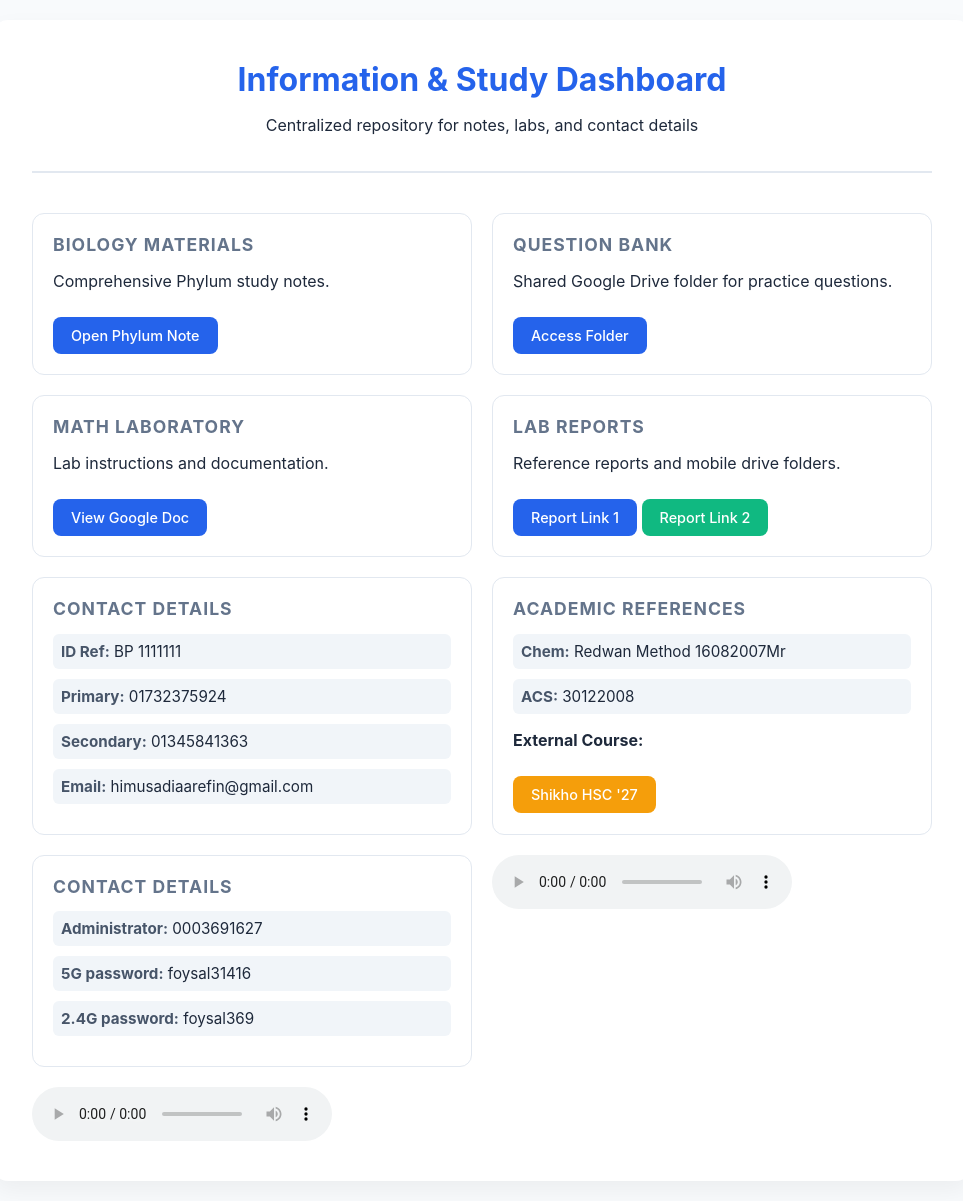
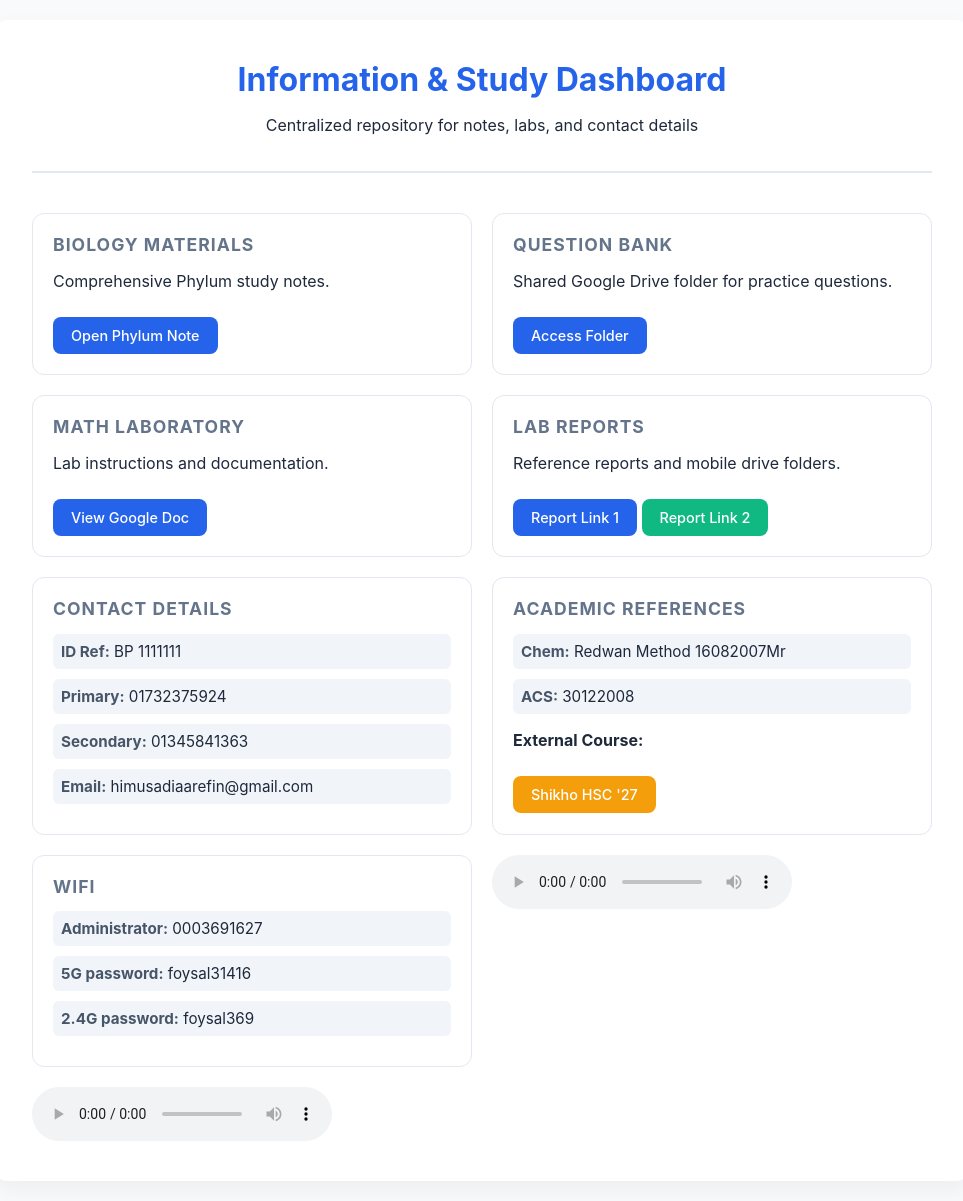
Before and after one commit to foysal1627/foysal1627.github.io, a Jekyll site: the page dashboard/index.html, which Jekyll copies as it is, in a window 1280 px wide. Shown: the whole page, without its empty margins (158-1121 px from the left). Built offline with Jekyll 4.4.1, drawn with Linux system fonts in a browser that asks for light colours.

Commit message:
Update index.html

```diff
--- a/dashboard/index.html
+++ b/dashboard/index.html
@@ -160,7 +160,7 @@
         </div>
 
         <div class="section">
-            <h2>Contact Details</h2>
+            <h2>WiFi</h2>
             <div class="info-item"><span class="label">Administrator:</span> 0003691627</div>
             <div class="info-item"><span class="label">5G password:</span> foysal31416</div>
             <div class="info-item"><span class="label">2.4G password:</span> foysal369</div>
```
